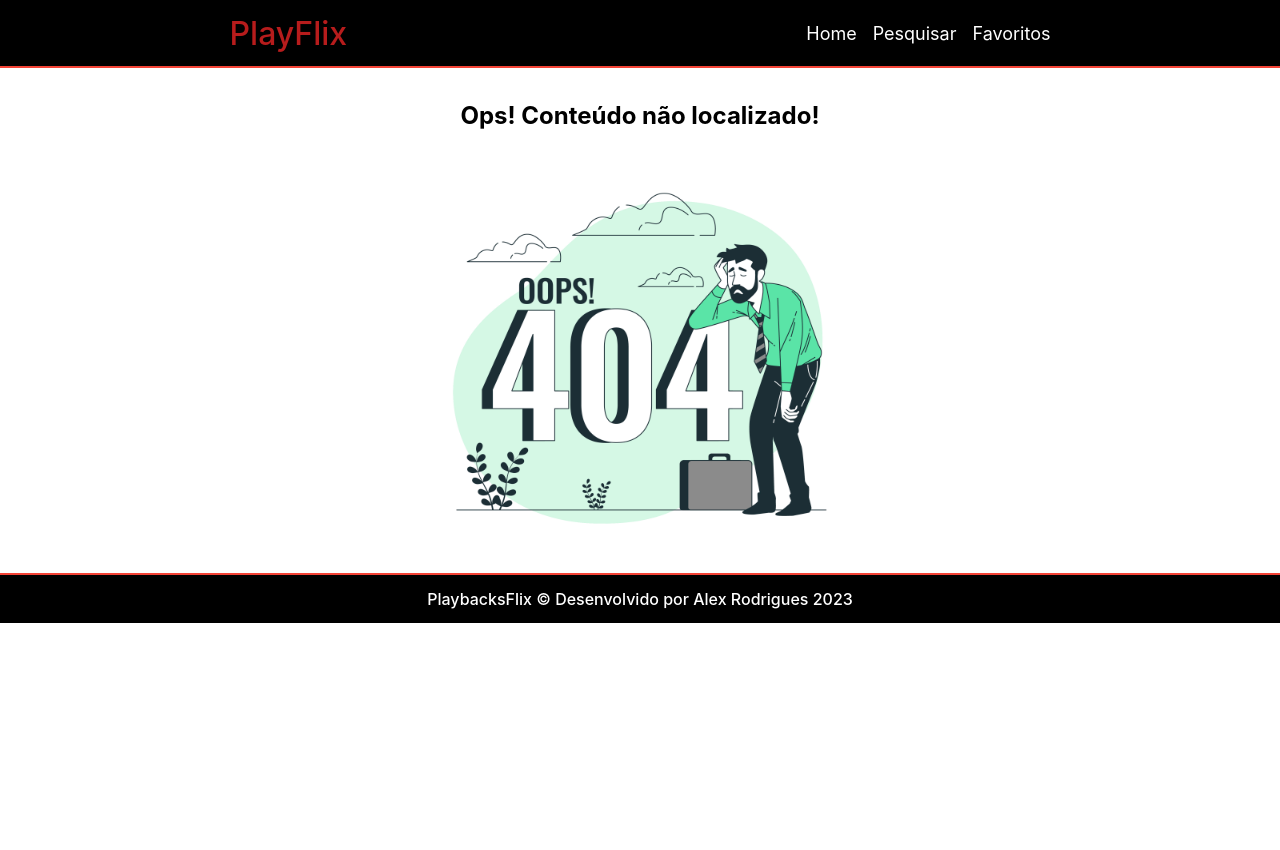
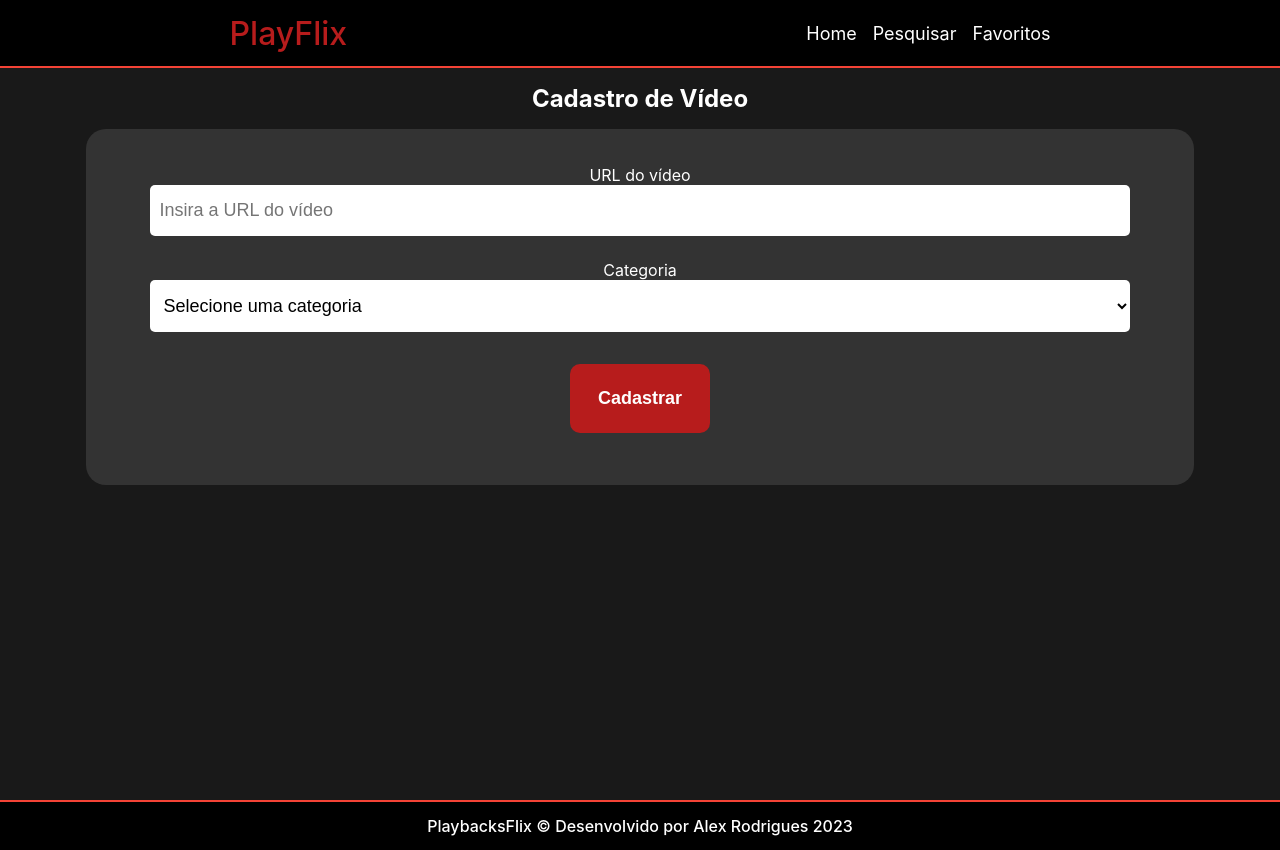
Before and after one commit to Alex-Rodriguess/AleFlix, a React (Create React App) app in the folder app-movies/: page /cadastre in a window 1280 px wide. Before the commit the page ends 800 px from the top, so only its background shows below. Built offline with nearby package versions, Linux system fonts and the light colour scheme.

Commit message:
aplicado  o componente loader

```diff
--- /dev/null
+++ b/app-movies/src/Pages/VideoCadastre/index.js
@@ -0,0 +1,19 @@
+import Header from "../../componentes/Header";
+import Container from "../../componentes/Container";
+import Form from "../../componentes/Form";
+import Footer from "../../componentes/Footer";
+
+function VideoCadastre() {
+    return (
+        <>
+            <Header />
+            <Container>
+                <Form />
+            </Container>
+            <Footer />
+        </>
+    );
+
+}
+
+export default VideoCadastre;
--- a/app-movies/src/componentes/Category/index.js
+++ b/app-movies/src/componentes/Category/index.js
@@ -3,9 +3,9 @@ import videos from "../../json/dbvideos.json";
 
 export const categorias = [
     "Gauchas",
-    "Geografia",
-    "Como fazer e usar",
-    "Astronomia e Geografia",
+    "Bandinha",
+    "Pop-Rock",
+    "Rock Internacional",
     "Climatologia, Meteorologia, Vegetação",
     "Geologia e Hidrografia"
   ]
--- /dev/null
+++ b/app-movies/src/componentes/Form/Form.module.css
@@ -0,0 +1,49 @@
+.container {
+    padding-top: 68px;
+    display: flex;
+    flex-direction: column;
+    align-items: center;
+    margin: 1rem 0;
+}
+
+.container h2 {
+    margin-bottom: 1rem;
+}
+
+.container form {
+    width: 100%;
+    max-width: 90%;
+    background-color: #333333;
+    border-radius: 20px;
+    padding: 36px 64px;
+}
+
+.container div {
+    margin-bottom: 1rem;
+}
+
+.container input, .container select {
+    background-color: #fff;
+    width: 100%;
+    padding: 15px 10px;
+    margin-bottom: 0.5rem;
+    border: 0;
+    outline: none;
+    border-radius: 5px;
+    font-size: 1.125rem;
+}
+
+.container button {
+    background-color: #b71c1c;
+    border-radius: 10px;
+    font-weight: 600;
+    font-size: 1.125rem;
+    padding: 24px 28px;
+    border: none;
+    color: #fff;
+    margin-top: 0.5rem;
+}
+
+.container button:hover {
+    background-color: #f44336;
+}
--- /dev/null
+++ b/app-movies/src/componentes/Form/index.js
@@ -0,0 +1,90 @@
+import { useState } from "react";
+import { categorias } from "../Category";
+import styles from "./Form.module.css";
+
+function Form() {
+  const [url, setUrl] = useState("");
+  const [category, setCategory] = useState("");
+  const [videos, setVideos] = useState([]);
+  const [errors, setErrors] = useState("");
+
+  function valideUrl(url) {
+    const regex =
+      /^(?:https?:\/\/)?(?:www\.)?(?:youtube\.com\/(?:embed\/|watch\?v=)|youtu\.be\/)([a-zA-Z0-9\-_]+)$/;
+
+    if (!regex.test(url) || url.lenght < 43) {
+      setErrors("ERRO: URL inválida");
+      return false;
+    } else {
+      return url.substring(32, 43); // id do vídeo
+    }
+  }
+
+  function onSave(e) {
+    e.preventDefault();
+    console.log(url, category);
+
+    // validar category
+    if (!category || category === "-") {
+      setErrors("ERRO: Escolha uma categoria!");
+      return;
+    } else {
+      setErrors("");
+    }
+
+    // validar url
+    const urlVideo = valideUrl(url);
+    if (urlVideo && category) {
+      // salvar os dados
+      // Guardar a url e a categoria
+      const newVideo = { url, category };
+      setVideos([...videos, newVideo]);
+      localStorage.setItem("videos", JSON.stringify([...videos, newVideo]));
+      // limpar o form
+      setUrl("");
+      setCategory("");
+    } else {
+      setErrors("ERRO: URL inválida");
+    }
+  }
+
+  return (
+    <>
+      <section className={styles.container}>
+        <h2>Cadastro de Vídeo</h2>
+        <form onSubmit={onSave}>
+          <div>
+            <label>URL do vídeo</label>
+            <input
+              type="text"
+              placeholder="Insira a URL do vídeo"
+              required="required"
+              value={url}
+              onChange={(e) => setUrl(e.target.value)}
+              minLength="43"
+              maxLength="43"
+            />
+          </div>
+          <div>
+            <label>Categoria</label>
+            <select
+              value={category}
+              onChange={(e) => setCategory(e.target.value)}
+            >
+              <option value="-">Selecione uma categoria</option>
+              {categorias.map((item) => {
+                return <option value={item}>{item}</option>;
+              })}
+            </select>
+          </div>
+          <div>
+            <button>Cadastrar</button>
+          </div>
+          <div>{errors}</div>
+        </form>
+      </section>
+    </>
+  );
+}
+
+export default Form;
--- /dev/null
+++ b/app-movies/src/componentes/Loader/Loader.module.css
@@ -0,0 +1,26 @@
+.container {
+    width: 100%;
+    height: 70vh;
+    display: flex;
+    justify-content: center;
+    align-items: center;
+}
+
+.loader {
+    border: 5px solid #f3f3f3;     /* cor do border */
+    border-top: 5px solid #b71c1c; /* cor do border quando em rotação */
+    border-radius: 50%;
+    width: 50px;
+    height: 50px;
+    animation: spin 1s linear infinite;
+    text-align: center;
+}
+
+@keyframes spin {
+    0% {
+        transform: rotate(0deg);
+    }
+    100% {
+        transform: rotate(360deg);
+    }
+}
--- /dev/null
+++ b/app-movies/src/componentes/Loader/index.js
@@ -0,0 +1,12 @@
+import style from "./Loader.module.css";
+
+function Loader() {
+    return (
+        <div className={style.container}>
+            <div className={style.loader}></div>
+        </div>
+
+    );
+}
+
+export default Loader;
--- a/app-movies/src/componentes/SearchVideoList/index.js
+++ b/app-movies/src/componentes/SearchVideoList/index.js
@@ -1,6 +1,8 @@
 import styles from "./SearchVideoList.module.css";
 import VideoList from "../../componentes/VideoList";
-import { useState } from "react";
+import { useEffect, useState } from "react";
+import Loader from "../../componentes/Loader";
+
 
 
 //filtrando videos por categoria ou titulo
@@ -8,24 +10,30 @@ function filterVideos(videos, searchText) {
     return videos.filter((video) => video.category.includes(searchText) || video.title.includes(searchText))
 }
 
-function SearchVideoList ({ videos }) {
+function SearchVideoList({ videos }) {
+    const [searchText, setSearchText] = useState('');
+    const foundVideos = filterVideos(videos, searchText);
 
-    const [ searchText, setSearchText ] = useState()
-    const foundVideos = filterVideos(videos, searchText)
-
+    const [loading, setLoading] = useState(true);
+    useEffect(() => {
+        setTimeout(() => setLoading(false), 1000);
+    }, []);
 
     return (
-        <section className={styles.container} >
+        <section className={styles.container}>
             <input
                 type="search"
                 placeholder="Pesquisar..."
                 value={searchText}
                 onChange={event => setSearchText(event.target.value)}
             />
-            <VideoList
-                videos={foundVideos}
-                emptyHeading={`Sem vídeos sobre "${searchText}"`}
-            />
+
+            {loading ? <Loader /> : // renderização condicional
+                <VideoList
+                    videos={foundVideos}
+                    emptyHeading={`Sem vídeos sobre "${searchText}"`}
+                />
+            }
         </section>
     );
 }
--- a/app-movies/src/json/dbvideos.json
+++ b/app-movies/src/json/dbvideos.json
@@ -47,70 +47,70 @@
       "title": "Cama Vazia",
       "url": "https://youtu.be/RjbUIwpqxpo",
       "cover": "https://img.youtube.com/vi/RjbUIwpqxpo/maxresdefault.jpg",
-      "category": "Geografia"
+      "category": "Bandinha"
   },
   {
     "id": "w9v83Oub54E",
     "title": "Perigosa e Linda",
     "cover": "https://img.youtube.com/vi/w9v83Oub54E/maxresdefault.jpg",
     "url": "https://youtu.be/w9v83Oub54E",
-    "category": "Geografia"
+    "category": "Bandinha"
   },
   {
     "id": "tpy3U4_lRwo",
     "title": "Ele te Trai",
     "cover": "https://img.youtube.com/vi/tpy3U4_lRwo/maxresdefault.jpg",
     "url": "https://youtu.be/tpy3U4_lRwo",
-    "category": "Geografia"
+    "category": "Bandinha"
   },
   {
       "id": "i3KyOi-JKTU",
       "title": "Ta Rolando um Flashback",
       "url": "https://youtu.be/i3KyOi-JKTU",
       "cover": "https://img.youtube.com/vi/i3KyOi-JKTU/maxresdefault.jpg",
-      "category": "Geografia"
+      "category": "Bandinha"
   },
   {
       "id": "NgvYqoAmXKc",
       "title": "Guardanapo",
       "url": "https://youtu.be/NgvYqoAmXKc",
       "cover": "https://img.youtube.com/vi/NgvYqoAmXKc/maxresdefault.jpg",
-      "category": "Geografia"
+      "category": "Bandinha"
   },
   {
       "id": "nrQt4yaX4Tg",
       "title": "Porre de Amor",
       "url": "https://youtu.be/nrQt4yaX4Tg",
       "cover": "https://img.youtube.com/vi/nrQt4yaX4Tg/maxresdefault.jpg",
-      "category": "Geografia"
+      "category": "Bandinha"
   },
   {
       "id": "2sLkg8LSKMg",
       "title": "Bloco Rainha Musical",
       "url": "https://youtu.be/2sLkg8LSKMg",
       "cover": "https://img.youtube.com/vi/2sLkg8LSKMg/maxresdefault.jpg",
-      "category": "Geografia"
+      "category": "Bandinha"
   },
   {
       "id": "r0IlmwctKOs",
       "title": "Ana Júlia",
       "url": "https://youtu.be/r0IlmwctKOs",
       "cover": "https://img.youtube.com/vi/r0IlmwctKOs/maxresdefault.jpg",
-      "category": "Como fazer e usar"
+      "category": "Pop-Rock"
   },
   {
     "id": "3NcEMszAqbw",
     "title": "Astronauta de Mármore",
     "url": "https://youtu.be/3NcEMszAqbw",
     "cover": "https://img.youtube.com/vi/3NcEMszAqbw/maxresdefault.jpg",
-    "category": "Como fazer e usar"
+    "category": "Pop-Rock"
   },
   {
     "id": "yOZ_cFyeCnE",
     "title": "Cowboy fora da Lei",
     "url": "https://youtu.be/yOZ_cFyeCnE",
     "cover": "https://img.youtube.com/vi/yOZ_cFyeCnE/maxresdefault.jpg",
-    "category": "Como fazer e usar"
+    "category": "Pop-Rock"
   },
   {
 
@@ -118,42 +118,42 @@
     "title": "Gita",
     "url": "https://youtu.be/4R6VOo8NLMM",
     "cover": "https://img.youtube.com/vi/4R6VOo8NLMM/maxresdefault.jpg",
-    "category": "Como fazer e usar"
+    "category": "Pop-Rock"
   },
   {
     "id": "TqCVNnCZwek",
     "title": "PAis e Filhos",
     "url": "https://youtu.be/TqCVNnCZwek",
     "cover": "https://img.youtube.com/vi/TqCVNnCZwek/maxresdefault.jpg",
-    "category": "Como fazer e usar"
+    "category": "Pop-Rock"
   },
   {
     "id": "3nTzaiTptNE",
     "title": "Primeiros Erros",
     "url": "https://youtu.be/3nTzaiTptNE",
     "cover": "https://img.youtube.com/vi/3nTzaiTptNE/maxresdefault.jpg",
-    "category": "Como fazer e usar"
+    "category": "Pop-Rock"
   },
   {
     "id": "lT-3Es67dPs",
     "title": "More Than Words",
     "url": "https://youtu.be/lT-3Es67dPs",
     "cover": "https://img.youtube.com/vi/lT-3Es67dPs/maxresdefault.jpg",
-    "category": "Astronomia e Geografia"
+    "category": "Rock Internacional"
   },
   {
     "id": "gKjIiaAXfDs",
     "title": "Every Breath You Take",
     "url": "https://youtu.be/gKjIiaAXfDs",
     "cover": "https://img.youtube.com/vi/gKjIiaAXfDs/maxresdefault.jpg",
-    "category": "Astronomia e Geografia"
+    "category": "Rock Internacional"
   },
   {
     "id": "rGTHC4I_JPk",
     "title": "Queen - Love Of My Life",
     "url": "https://youtu.be/rGTHC4I_JPk",
     "cover": "https://img.youtube.com/vi/rGTHC4I_JPk/maxresdefault.jpg",
-    "category": "Astronomia e Geografia"
+    "category": "Rock Internacional"
   },
   {
     "id": "-gepZ1SmeIk",
--- a/app-movies/src/routes.js
+++ b/app-movies/src/routes.js
@@ -5,6 +5,7 @@ import PageNotFound from "./Pages/PageNotFound";
 import Search from "./Pages/Search";
 import Favorites from "./Pages/Favorites";
 import FavoritesProvider from "./contexts/Favorites";
+import VideoCadastre from "./Pages/VideoCadastre";
 
 function AppRoutes() {
   return (
@@ -15,6 +16,7 @@ function AppRoutes() {
           <Route path="/watch/:id" element={<Watch />}></Route>
           <Route path="/search" element={<Search />}></Route>
           <Route path="/favorites" element={<Favorites />}></Route>
+          <Route path="/cadastre" element={<VideoCadastre />}></Route>
           <Route path="*" element={<PageNotFound />}></Route>
         </Routes>
       </FavoritesProvider>
```
Also changed, not shown: app-movies/src/Pages/Favorites/triste 2.png (added), app-movies/src/Pages/Favorites/triste.png (added), app-movies/src/Pages/VideoCadastre/VideoCadastre.module.css (added).
